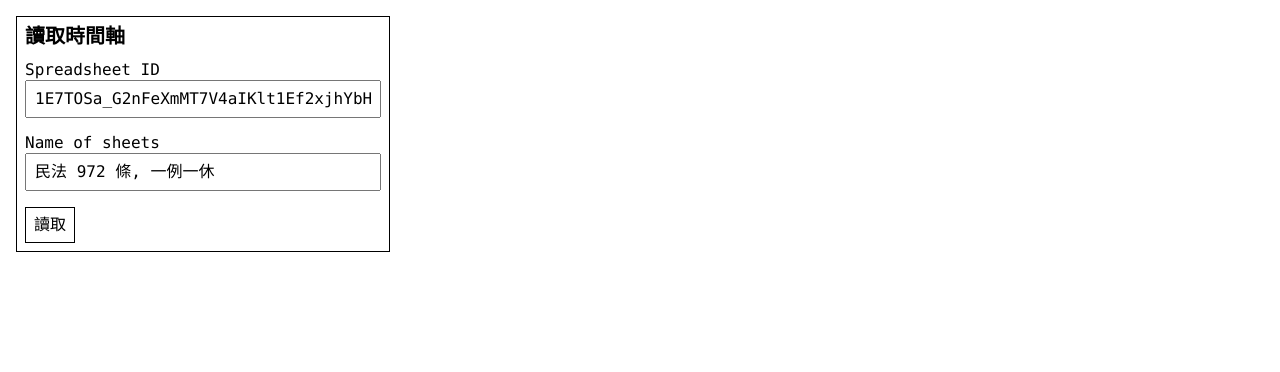
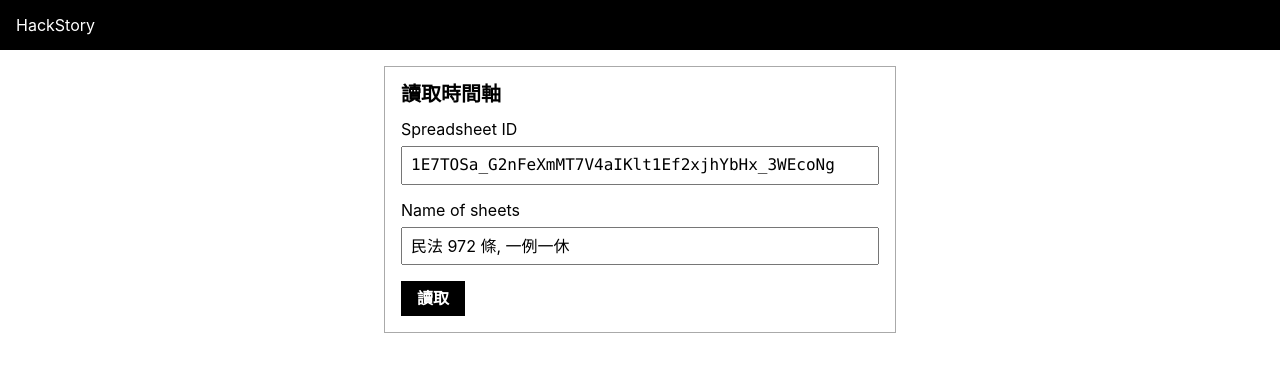
Before and after one commit to g0v/HackStory, a website: page index.html in a window 1280 px wide. Drawn offline with nearby package versions, Linux system fonts and the light colour scheme.

Commit message:
Add a header and change some CSS

```diff
--- a/index.html
+++ b/index.html
@@ -6,29 +6,29 @@
     <title>HackTimeline</title>
     <meta name="description" content="">
     <meta name="viewport" content="width=device-width, initial-scale=1">
-
-    <!-- <link rel="stylesheet" href="css/normalize.css"> -->
-    <!-- <link rel="stylesheet" href="css/main.css"> -->
     <link rel="stylesheet" href="https://unpkg.com/tachyons@4.6.1/css/tachyons.min.css"/>
     <script src="js/vendor/modernizr-2.8.3.min.js"></script>
   </head>
-  <body class="code pa3">
+  <body class="sans-serif fw-4">
     <!--[if lt IE 8]>
         <p class="browserupgrade">You are using an <strong>outdated</strong> browser. Please <a href="http://browsehappy.com/">upgrade your browser</a> to improve your experience.</p>
     <![endif]-->
 
     <!-- Add your site or application content here -->
+    <header class="bg-black white pa3 mb3">
+      HackStory
+    </header>
 
-    <form id="spreadsheet" class="ba pa2 w-30">
+    <form id="spreadsheet" class="ba pa3 w-40 center b--light-silver">
       <h1 class="f4 mt0">讀取時間軸</h1>
-      <label for="spreadsheet-id" class="mb2">Spreadsheet ID</label>
+      <label for="spreadsheet-id" class="mb2 db">Spreadsheet ID</label>
       <input type="text" id="spreadsheet-id" class="code db w-100 pa2 mb3" value="1E7TOSa_G2nFeXmMT7V4aIKlt1Ef2xjhYbHx_3WEcoNg">
-      <label for="sheet-names" class="mb2">Name of sheets</label>
-      <input type="text" id="sheet-names" class="code db w-100 pa2 mb3" value="民法 972 條, 一例一休">
-      <button type="submit" class="code pa2 border bg-transparent ba">讀取</button>
+      <label for="sheet-names" class="mb2 db">Name of sheets</label>
+      <input type="text" id="sheet-names" class="db w-100 pa2 mb3" value="民法 972 條, 一例一休">
+      <button type="submit" class="pv2 ph3 border bg-black pointer white bn hover-bg-dark-green fw6">讀取</button>
     </form>
 
-    <form id="entry-form" class="absolute bg-white-90 right-1 ba pa2 w-30" hidden>
+    <form id="entry-form" class="absolute bg-white-90 right-1 ba pa3 w-30" hidden>
       <button type="button" class="fr bg-transparent bn" id="close-entry-form">&times;</button>
 
       <h1 class="f4 mt0">新增事件</h1>
--- a/js/main.js
+++ b/js/main.js
@@ -63,7 +63,7 @@ function renderData (data) {
     const newEntry = document.createElement('button')
     newEntry.type = 'button'
     newEntry.innerText = '新增事件'
-    newEntry.className = 'fr f5 ba bg-transparent pa1'
+    newEntry.className = 'fr f5 ba bg-transparent pa2 fw6'
     newEntry.setAttribute('data-timeline', timelineName)
     newEntry.addEventListener('click', openEntryForm)
 
```
